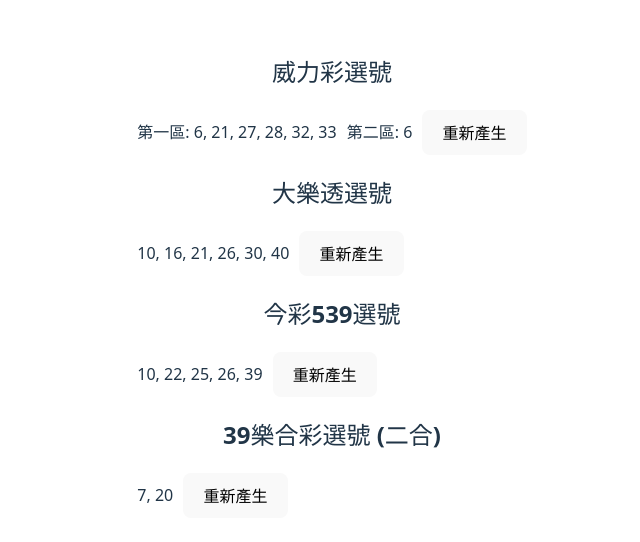
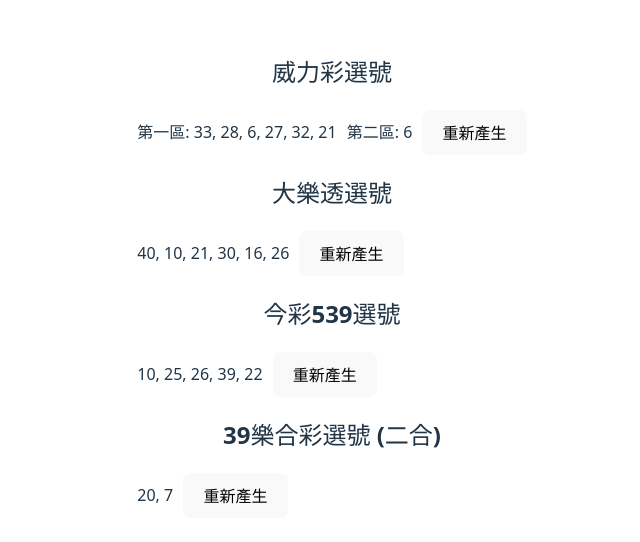
Before and after one commit to Jeff-Hsu024/random-nums, a React (Vite) app: page / in a window 1280 px wide. Shown: the part 124-666 px from the top of the page, without its empty margins (308-948 px from the left). Built offline with nearby package versions, Linux system fonts and the light colour scheme.

Commit message:
took off sort

```diff
--- a/src/components/Lotto39.tsx
+++ b/src/components/Lotto39.tsx
@@ -9,7 +9,7 @@ const Lotto39 = () => {
         numbers.push(randomNumber);
       }
     }
-    numbers.sort((a, b) => a - b);
+    // numbers.sort((a, b) => a - b);
     return numbers;
   };
 
--- a/src/components/Lotto539.tsx
+++ b/src/components/Lotto539.tsx
@@ -9,7 +9,7 @@ const Lotto539 = () => {
         numbers.push(randomNumber);
       }
     }
-    numbers.sort((a, b) => a - b);
+    // numbers.sort((a, b) => a - b);
     return numbers;
   };
 
--- a/src/components/Lotto649.tsx
+++ b/src/components/Lotto649.tsx
@@ -9,7 +9,7 @@ const Lotto649 = () => {
         numbers.push(randomNumber);
       }
     }
-    numbers.sort((a, b) => a - b);
+    // numbers.sort((a, b) => a - b);
     return numbers;
   };
 
--- a/src/components/PowerLotto.tsx
+++ b/src/components/PowerLotto.tsx
@@ -9,7 +9,7 @@ const PowerLotto = () => {
         firstAreaNumbers.push(randomNumber);
       }
     }
-    firstAreaNumbers.sort((a, b) => a - b);
+    // firstAreaNumbers.sort((a, b) => a - b);
 
     const secondAreaNumber = Math.floor(Math.random() * 8) + 1;
 
```
